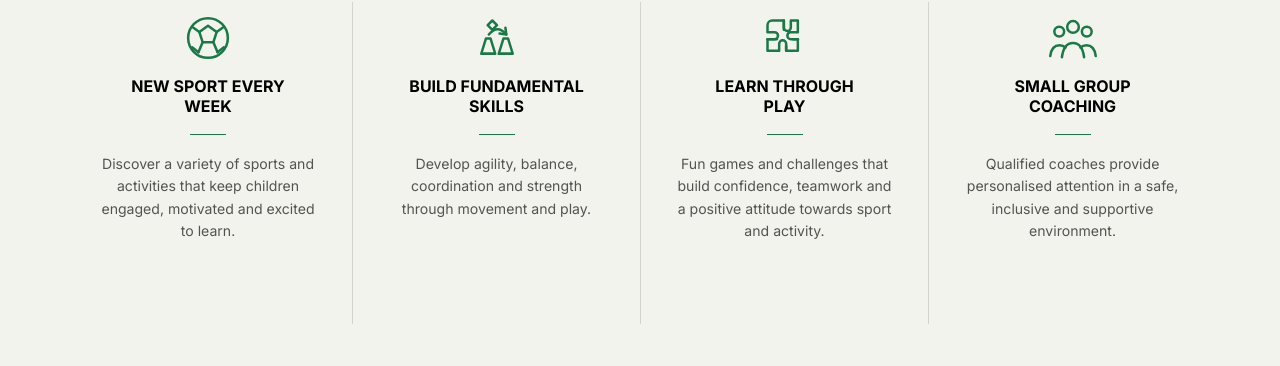
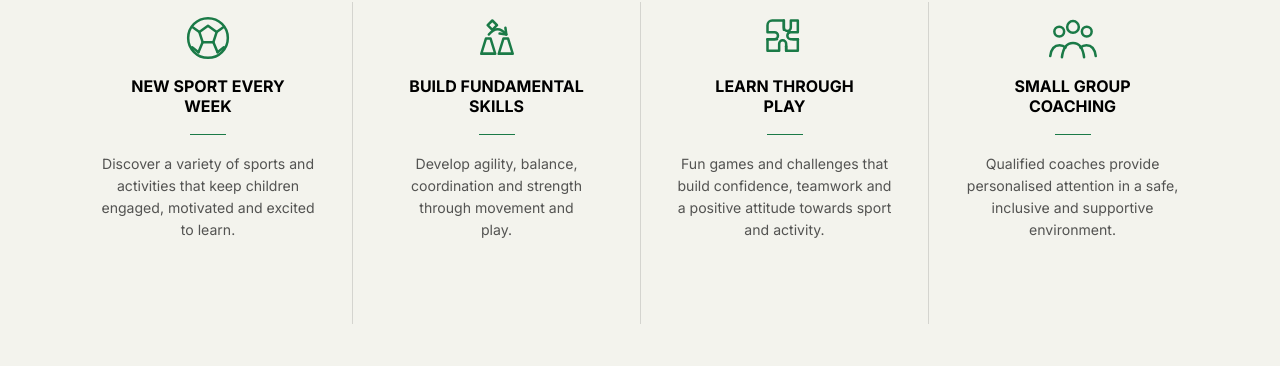
Before and after one commit to NellaThePanna/young-icons, a Next.js app: page /clubs/multi-sports in a window 1280 px wide. Shown: the part 1119-1485 px from the top of the page. Built offline with nearby package versions, Linux system fonts and the light colour scheme.

Commit message:
Align Multi-Sports benefit card text rows

```diff
--- a/src/components/MultiAbout.tsx
+++ b/src/components/MultiAbout.tsx
@@ -72,6 +72,33 @@ const TITLE_LINES: Record<string, [string, string]> = {
   "BUILD FUNDAMENTAL SKILLS": ["BUILD FUNDAMENTAL", "SKILLS"],
   "LEARN THROUGH PLAY": ["LEARN THROUGH", "PLAY"],
   "SMALL GROUP COACHING": ["SMALL GROUP", "COACHING"],
+}
+
+const DESCRIPTION_LINES: Record<string, [string, string, string, string]> = {
+  "NEW SPORT EVERY WEEK": [
+    "Discover a variety of sports and",
+    "activities that keep children",
+    "engaged, motivated and excited",
+    "to learn.",
+  ],
+  "BUILD FUNDAMENTAL SKILLS": [
+    "Develop agility, balance,",
+    "coordination and strength",
+    "through movement and",
+    "play.",
+  ],
+  "LEARN THROUGH PLAY": [
+    "Fun games and challenges that",
+    "build confidence, teamwork and",
+    "a positive attitude towards sport",
+    "and activity.",
+  ],
+  "SMALL GROUP COACHING": [
+    "Qualified coaches provide",
+    "personalised attention in a safe,",
+    "inclusive and supportive",
+    "environment.",
+  ],
 }
 
 export default function MultiAbout() {
@@ -172,11 +199,12 @@ export default function MultiAbout() {
           {MULTI_ABOUT.cards.map((card, index) => {
             const Icon = ICONS[card.icon]
             const titleLines = TITLE_LINES[card.heading]
+            const descriptionLines = DESCRIPTION_LINES[card.heading]
 
             return (
               <div
                 key={card.heading}
-                className={`multi-about-item grid min-h-[320px] grid-rows-[66px_40px_18px_1px_18px_1fr] justify-items-center px-6 py-8 text-center sm:min-h-[326px] sm:px-8 lg:min-h-[322px] lg:px-8 lg:py-2 ${index > 0 ? "border-t" : ""} ${index === 1 || index === 3 ? "sm:border-l" : ""} ${index === 1 ? "sm:border-t-0" : ""} ${index > 0 ? "lg:border-l lg:border-t-0" : ""}`}
+                className={`multi-about-item grid min-h-[320px] grid-rows-[66px_40px_18px_1px_18px_auto] lg:grid-rows-[66px_40px_18px_1px_18px_88px] justify-items-center px-6 py-8 text-center sm:min-h-[326px] sm:px-8 lg:min-h-[322px] lg:px-8 lg:py-2 ${index > 0 ? "border-t" : ""} ${index === 1 || index === 3 ? "sm:border-l" : ""} ${index === 1 ? "sm:border-t-0" : ""} ${index > 0 ? "lg:border-l lg:border-t-0" : ""}`}
                 style={{ borderColor: "rgba(27,27,27,0.14)" }}
               >
                 <div className="flex items-start justify-center" style={{ width: "56px", height: "66px", color: "var(--color-academy-green)" }}>
@@ -196,23 +224,27 @@ export default function MultiAbout() {
                     height: "40px",
                   }}
                 >
-                  <span className="block h-5 whitespace-nowrap">{titleLines[0]}</span>
-                  <span className="block h-5 whitespace-nowrap">{titleLines[1]}</span>
+                  <span className="block h-5 whitespace-nowrap text-center">{titleLines[0]}</span>
+                  <span className="block h-5 whitespace-nowrap text-center">{titleLines[1]}</span>
                 </h3>
                 <div aria-hidden="true" />
                 <div aria-hidden="true" style={{ width: "36px", height: "1px", backgroundColor: "var(--color-academy-green)" }} />
                 <div aria-hidden="true" />
                 <p
+                  className="grid auto-rows-auto justify-items-center lg:grid-rows-[repeat(4,22px)]"
                   style={{
                     fontFamily: "var(--font-body)",
                     fontSize: "clamp(0.88rem, 0.78vw, 0.94rem)",
-                    lineHeight: 1.6,
+                    lineHeight: "22px",
                     color: "rgba(27,27,27,0.74)",
                     margin: 0,
+                    width: "220px",
                     maxWidth: "220px",
                   }}
                 >
-                  {card.body}
+                  {descriptionLines.map((line) => (
+                    <span key={line} className="block min-h-[22px] text-center lg:whitespace-nowrap">{line}</span>
+                  ))}
                 </p>
               </div>
             )
```
